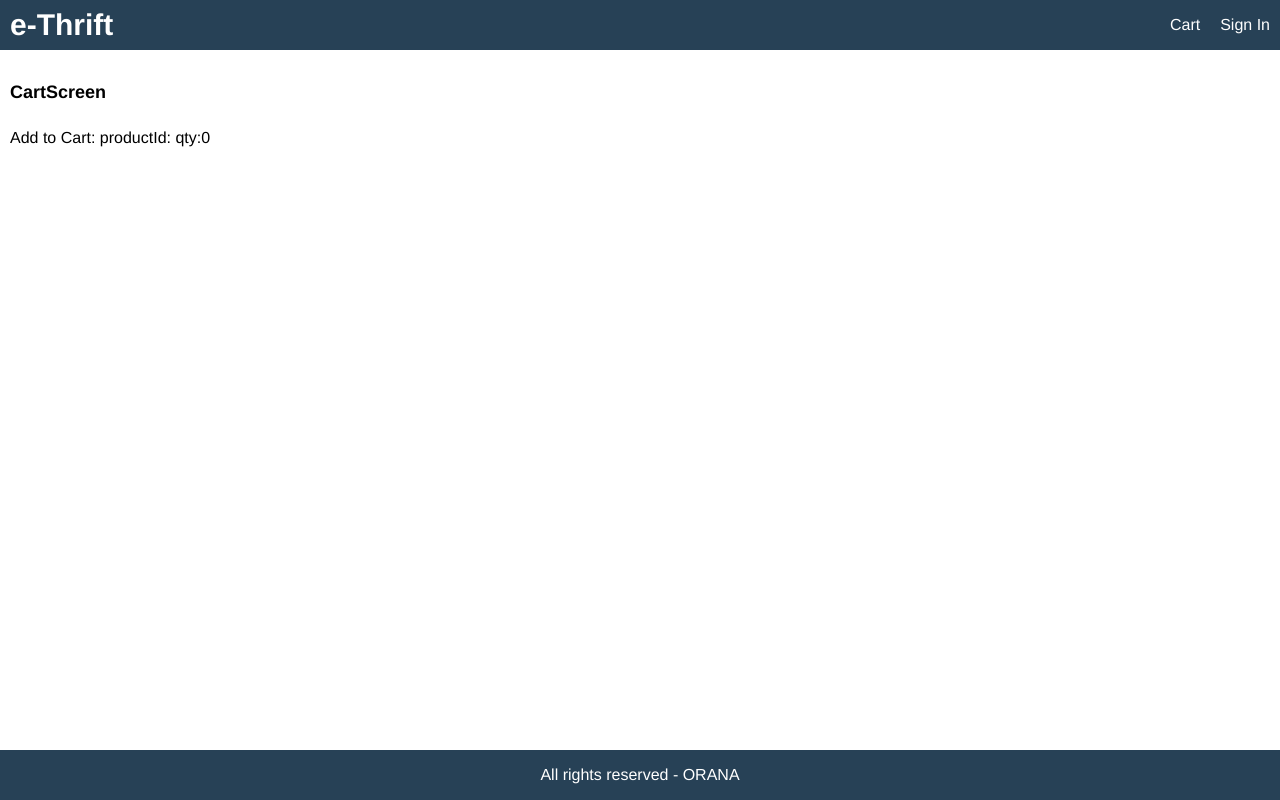
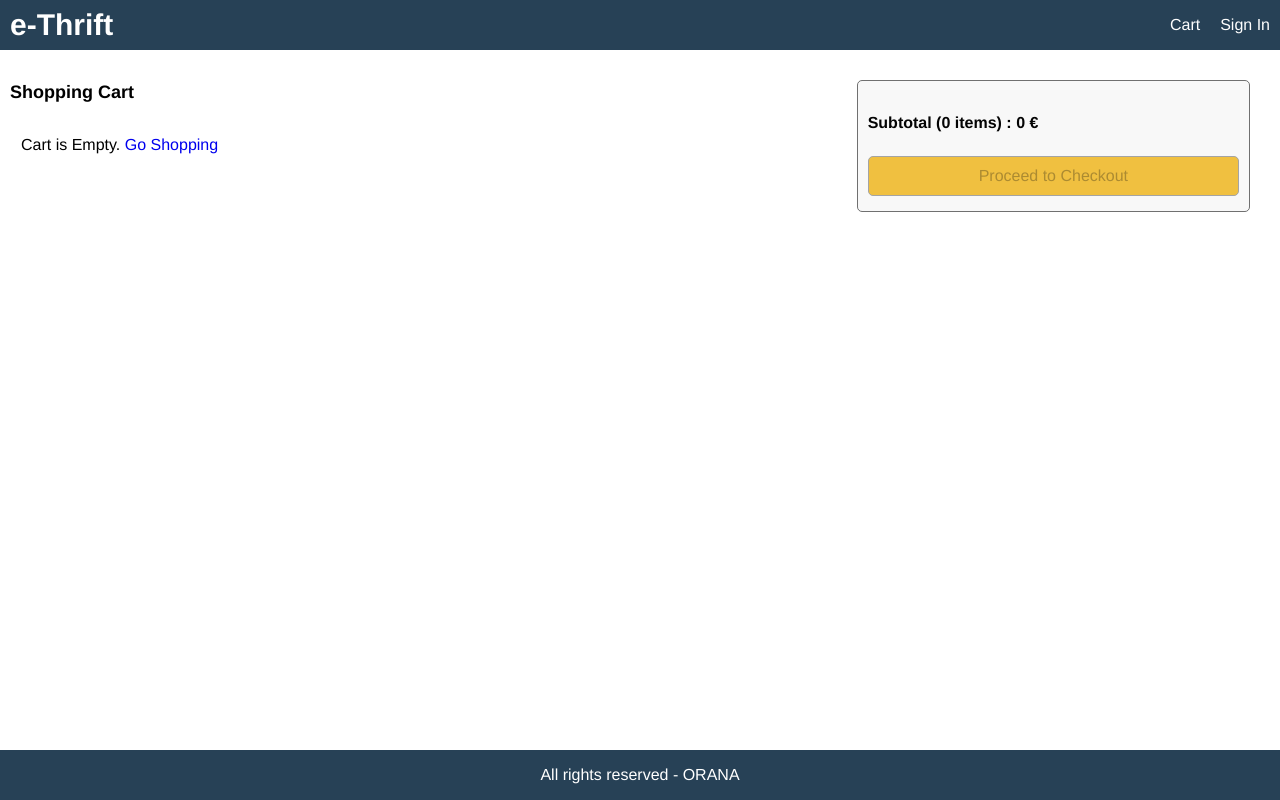
Before and after one commit to giannisgkountras/eshop-template, a React (Create React App) app in the folder frontend/: page /cart in a window 1280 px wide. Built offline with nearby package versions, Linux system fonts and the light colour scheme; no server answers.

Commit message:
cart screen (delete button not working)

```diff
--- a/frontend/src/actions/cartActions.js
+++ b/frontend/src/actions/cartActions.js
@@ -3,6 +3,7 @@
 
 export const addToCart = (productId, qty) => async (dispatch, getState) => {
   const { data } = await axios.get(`/api/products/${productId}`);
+  localStorage.setItem("cartItems", JSON.stringify(getState().cart.cartItems));
   dispatch({
     type: CART_ADD_ITEM,
     payload: {
@@ -14,5 +15,4 @@
       qty,
     },
   });
-  localStorage.setItem("cartItems", JSON.stringify(getState().cart.cartItems));
 };
--- a/frontend/src/index.css
+++ b/frontend/src/index.css
@@ -153,14 +153,19 @@
 .col-2 {
   flex: 2 1 50rem;
 }
-
+.min-30{
+  min-width: 30rem;
+}
 
 /*IMAGE*/
 img {
   border-radius: 0.5rem;
 
 }
-
+img.small{
+  max-width: 7rem;
+  width: 100%;
+}
 img.medium {
   max-width: 29rem;
   width: 100%;
--- a/frontend/src/screens/CartScreen.js
+++ b/frontend/src/screens/CartScreen.js
@@ -1,24 +1,85 @@
 import React, { useEffect } from "react";
-import { useDispatch } from "react-redux";
-import { useParams, useSearchParams } from "react-router-dom";
+import { useDispatch, useSelector } from "react-redux";
+import { Link, useParams, useSearchParams, useNavigate } from "react-router-dom";
 import { addToCart } from "../actions/cartActions";
+import MessageBox from "../components/MessageBox";
 
 export default function CartScreen() {
   const productId = useParams();
   const [searchParams] = useSearchParams();
   const qty = [searchParams] ? Number(searchParams.get("qty")) : 1;
+  const cart = useSelector((state) => state.cart);
+  const { cartItems } = cart;
   const dispatch = useDispatch();
   useEffect(() => {
-    if (productId) {
+    if (productId.id) {
       dispatch(addToCart(productId.id, qty));
     }
-  }, [dispatch, productId, qty]);
+  }, [dispatch, productId.id, qty]);
+
+  const removeFromCartHandler = (id) => {
+    //deleteAction
+  };
+  let navigate = useNavigate();
+  const checkoutHandler = () => {
+    navigate("/signin?redirec=shipping");
+  };
   return (
-    <div>
-      <h1>CartScreen</h1>
-      <p>
-        Add to Cart: productId: {productId.id} qty:{qty}
-      </p>
+    <div className="row top">
+      <div className="col-2">
+        <h1>Shopping Cart</h1>
+        {cartItems.length === 0 ? (
+          <MessageBox>
+            Cart is Empty. <Link to="/">Go Shopping</Link>
+          </MessageBox>
+        ) : (
+          <ul>
+            {cartItems.map((item) => (
+              <li key={item.product}>
+                <div className="row">
+                  <div>
+                    <img src={item.image} alt={item.name} className="small"></img>
+                  </div>
+                  <div className="min-30">
+                    <Link to={`/product/${item.product}`}>{item.name}</Link>
+                  </div>
+                  <div>
+                    <select value={item.qty} onChange={(e) => dispatch(addToCart(item.product, Number(e.target.value)))}>
+                      {[...Array(item.countInStock).keys()].map((x) => (
+                        <option key={x + 1} value={x + 1}>
+                          {x + 1}
+                        </option>
+                      ))}
+                    </select>
+                  </div>
+                  <div>{item.price} €</div>
+                  <div>
+                    <button type="button" onClick={() => removeFromCartHandler(item.product)}>
+                      Delete
+                    </button>
+                  </div>
+                </div>
+              </li>
+            ))}
+          </ul>
+        )}
+      </div>
+      <div className="col-1">
+        <div className="card card-body">
+          <ul>
+            <li>
+              <h2>
+                Subtotal ({cartItems.reduce((total, thing) => total + thing.qty, 0)} items) : {cartItems.reduce((a, c) => a + c.price * c.qty, 0)} €
+              </h2>
+            </li>
+            <li>
+              <button type="button" onClick={checkoutHandler} className="primary block" disabled={cartItems.length === 0}>
+                Proceed to Checkout
+              </button>
+            </li>
+          </ul>
+        </div>
+      </div>
     </div>
   );
 }
--- a/frontend/src/screens/ProductScreen.js
+++ b/frontend/src/screens/ProductScreen.js
@@ -72,7 +72,7 @@
                         <div className="row">
                           <div>Quantity</div>
                           <div>
-                            <select value={qty} onChange={(e) => setQty(e.target.value)}>
+                            <select value={qty} onChange={(e) => setQty(Number(e.target.value))}>
                               {[...Array(product.countInStock).keys()].map((x) => (
                                 <option key={x + 1} value={x + 1}>
                                   {x + 1}
```
